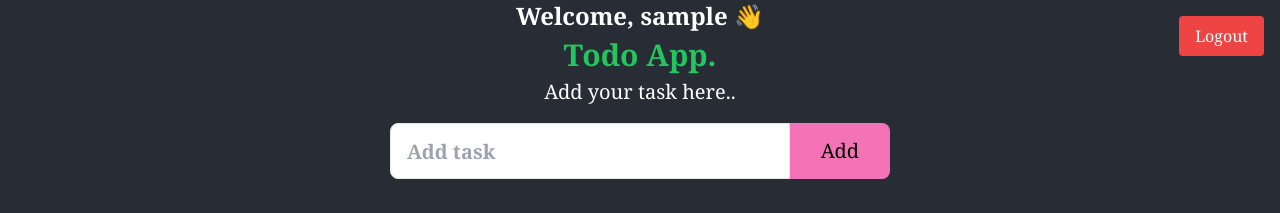
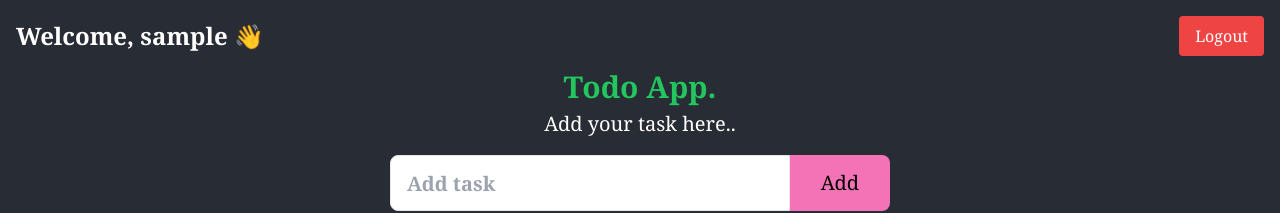
Before and after one commit to marajpatel123/todo-frontend, a React (Create React App) app: page /todo-app in a window 1280 px wide. Shown: the top 213 px of the page. Built offline with nearby package versions, Linux system fonts and the light colour scheme; no server answers; sample sign-in values are in the browser's storage.

Commit message:
✅ Fix reset password functionality - frontend and backend

```diff
--- a/src/Pages/TodoHome.jsx
+++ b/src/Pages/TodoHome.jsx
@@ -41,15 +41,13 @@ const getAllTasks = async () => {
     try {
       setLoading(true);
       const res = await axios.get(`https://todo-backend-r4rx.onrender.com/tasks/user/${userId}`);
-    console.log("Fetched tasks:", res.data);
-    setTasks([...res.data]); // ✅ Force update with new array reference
+      setTasks([...res.data]);
     } catch (err) {
       console.error("Error fetching tasks:", err);
     } finally {
       setLoading(false);
     }
   };
-
 
   const handleCheckboxChange = (index, id) => {
     setCheckedState((prev) => ({
@@ -60,9 +58,7 @@ const getAllTasks = async () => {
 
   const handleDelete = async (id) => {
     try {
-      await axios.delete(
-        `https://todo-backend-r4rx.onrender.com/tasks/${id}`
-      );
+      await axios.delete(`https://todo-backend-r4rx.onrender.com/tasks/${id}`);
       setTasks((prev) => prev.filter((task) => task._id !== id));
     } catch (e) {
       console.error("Error deleting task:", e);
@@ -81,12 +77,9 @@ const getAllTasks = async () => {
 
   const handleEditSave = async (id) => {
     try {
-      await axios.patch(
-        `https://todo-backend-r4rx.onrender.com/tasks/${id}`,
-        {
+      await axios.patch(`https://todo-backend-r4rx.onrender.com/tasks/${id}`, {
         task: editInput,
-        }
-      );
+      });
 
       setEditingTask(null);
       setEditInput("");
@@ -114,25 +107,27 @@ const getAllTasks = async () => {
     <div>
       {login ? (
         <div className="font-serif">
-          <div className="text-center">
+          {/* Top Header with Welcome and Logout - Responsive */}
+          <div className="flex flex-col sm:flex-row justify-between items-center px-4 pt-4">
+            <h1 className="text-white text-2xl font-bold text-center sm:text-left mb-2 sm:mb-0">
+              Welcome, {userName} 👋
+            </h1>
             <button
               onClick={() => {
                 localStorage.clear();
                 setTasks([]);
                 setLogin(false);
               }}
-              className="bg-red-500 text-white px-4 py-2 rounded hover:bg-red-600 absolute top-4 right-4"
+              className="bg-red-500 text-white px-4 py-2 rounded hover:bg-red-600"
             >
               Logout
             </button>
-
-            <h1 className="text-white text-center text-2xl font-bold">
-              Welcome, {userName} 👋
-            </h1>
-            <h1 className="text-green-500 text-[30px] font-bold">Todo App.</h1>
-            <h2 className="text-white text-[20px]">Add your task here..</h2>
           </div>
 
+          <h1 className="text-green-500 text-[30px] font-bold text-center mt-2">Todo App.</h1>
+          <h2 className="text-white text-[20px] text-center">Add your task here..</h2>
+
+          {/* Input for new task */}
           <form
             onSubmit={handleSubmit}
             className="flex flex-col sm:flex-row justify-center items-center mt-4 px-4"
```
Lines whose indentation alone changed are shown as unchanged.
